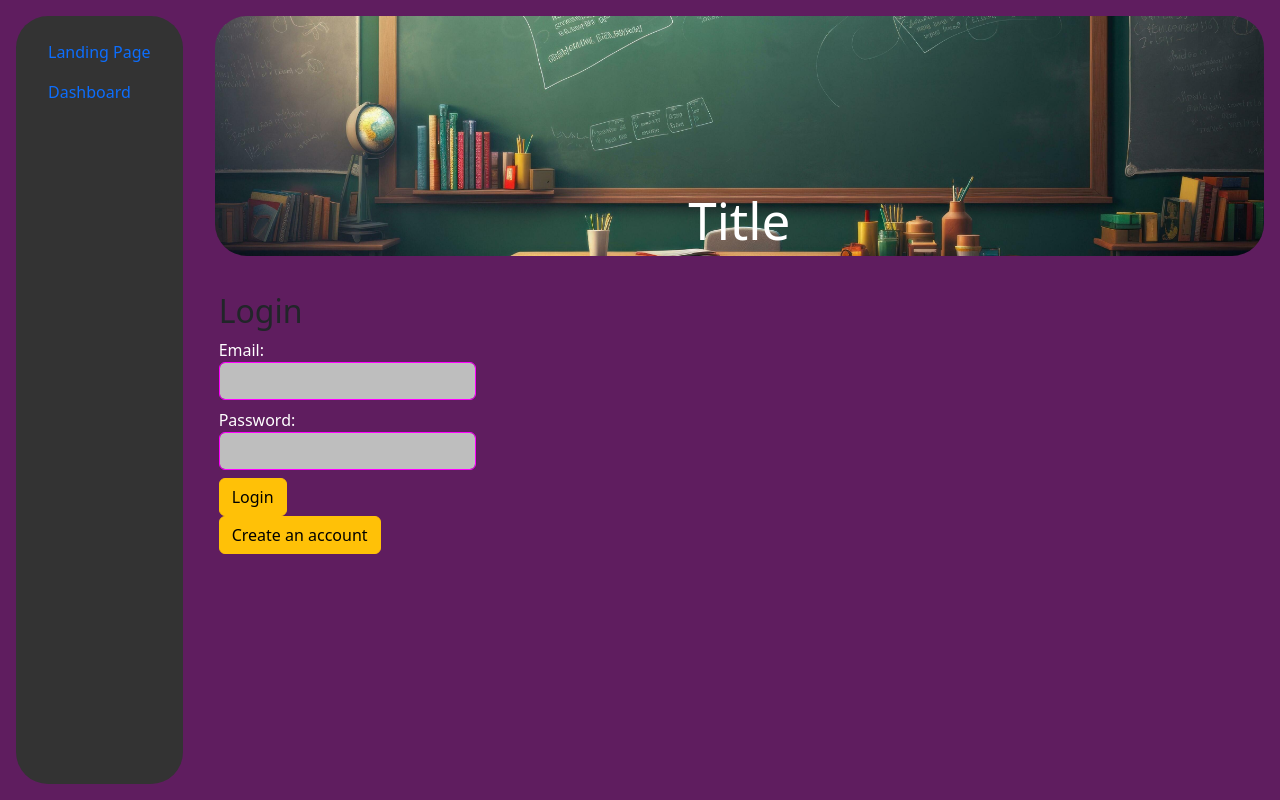
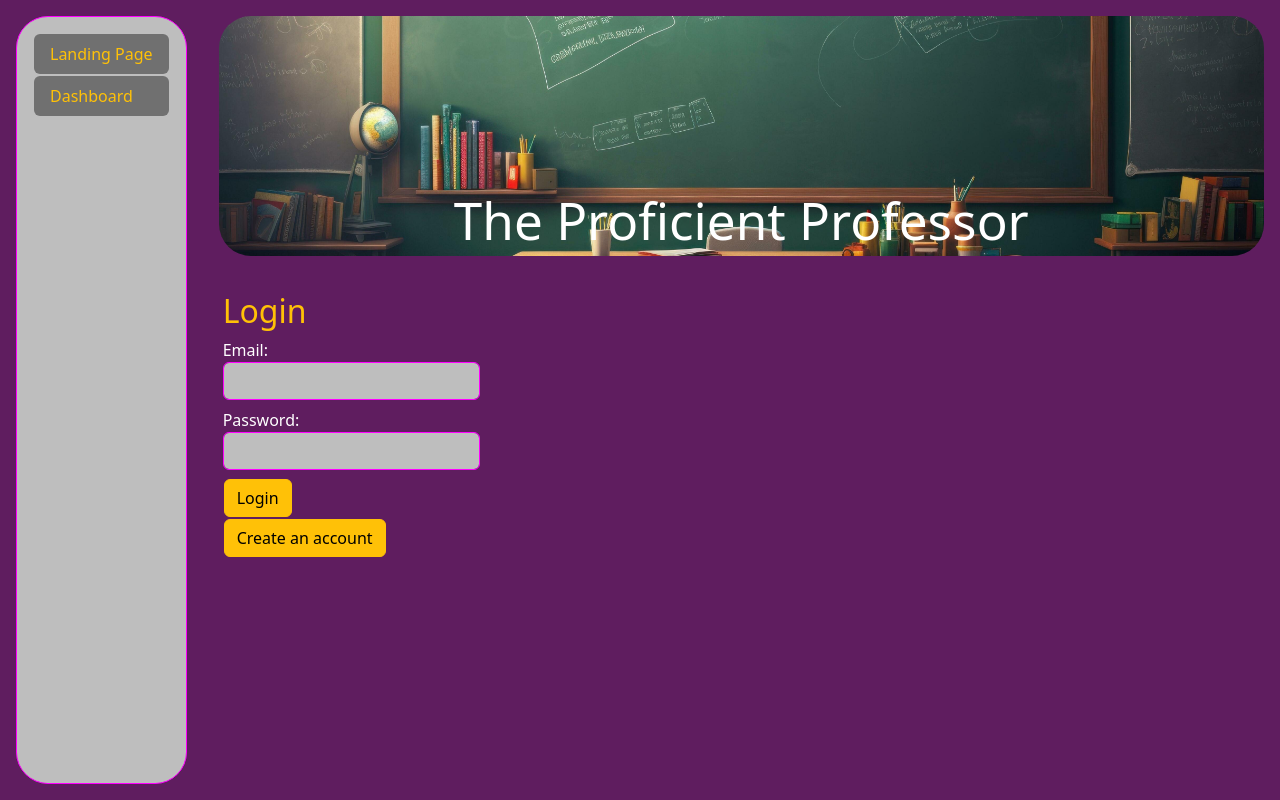
Before and after one commit to jonalfarlinga/proficient, a React (Vite) app in the folder ghi/: page / in a window 1280 px wide. Built offline with nearby package versions, Linux system fonts and the light colour scheme; no server answers.

Commit message:
style edits

```diff
--- a/ghi/src/App.jsx
+++ b/ghi/src/App.jsx
@@ -21,7 +21,7 @@ function App() {
           </nav>
           <main className="main-content">
             <header className="hero">
-              <h1>Title</h1>
+              <h1>The Proficient Professor</h1>
             </header>
             <section className="content-panel">
               <Routes>
--- a/ghi/src/styles/App.css
+++ b/ghi/src/styles/App.css
@@ -12,7 +12,8 @@ body {
 }
 
 .form-control:focus {
-    background-color: rgb(190, 190, 190);
+    background-color: rgb(210, 210, 210);
+    box-shadow: 0 0 0 .25rem rgba(255, 100, 255, .25);
 }
 
 .form-label {
@@ -34,6 +35,10 @@ body {
     margin: 1rem
 }
 
+h1,h2,h3 {
+    color: #ffc107
+}
+
 .hero > h1 {
     align-self: end;
     text-align: center;
@@ -45,12 +50,35 @@ body {
     min-height: 100vh;
 }
 
+.btn {
+    margin: 1px
+}
+
 .navbar {
-    background-color: #333;
+    background-color: rgb(190, 190, 190);
+    border:rgb(255, 0, 255) solid 1px;
     color: #fff;
     padding: 1rem;
     margin: 1rem;
     border-radius: 2rem;
+}
+
+.nav-link {
+    color: #ffc107;
+    background-color: rgb(112, 112, 112);
+    margin: 1px;
+}
+
+.nav-link:hover {
+    color: #ffca2c;
+}
+
+.nav-link:visited {
+    color: #ffc107;
+}
+
+.nav-link:focus {
+    color: rgb(210,210,210);
 }
 
 .main-content {
```
